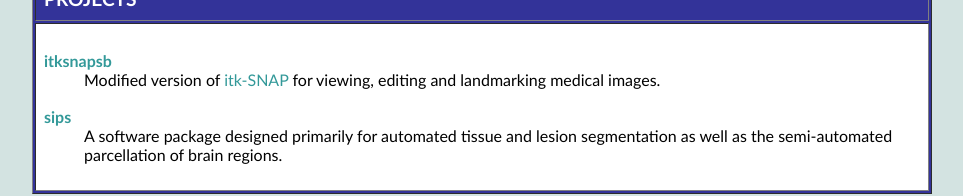
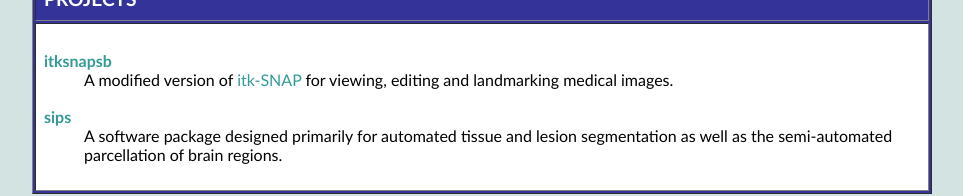
Before and after one commit to sbips/sbips.github.com, a plain HTML site: page index.html in a window 1280 px wide. Shown: the part 299-495 px from the top of the page, without its empty margins (158-1121 px from the left). Drawn offline with Linux system fonts and the light colour scheme.

Commit message:
initial web page design

```diff
--- a/index.html
+++ b/index.html
@@ -57,7 +57,7 @@ Black</a>.<br>
  style="font-family: Calibri;"></span></span><br
  style="font-family: Calibri;">
       <div style="margin-left: 40px;"><span
- style="font-family: Calibri;">Modified version of <a
+ style="font-family: Calibri;">A modified version of <a
  href="http://www.itksnap.org">itk-SNAP</a> for viewing, editing and
 landmarking medical images.</span><span style="font-family: Calibri;"><span
  style="font-family: Calibri;"></span></span><span
```
